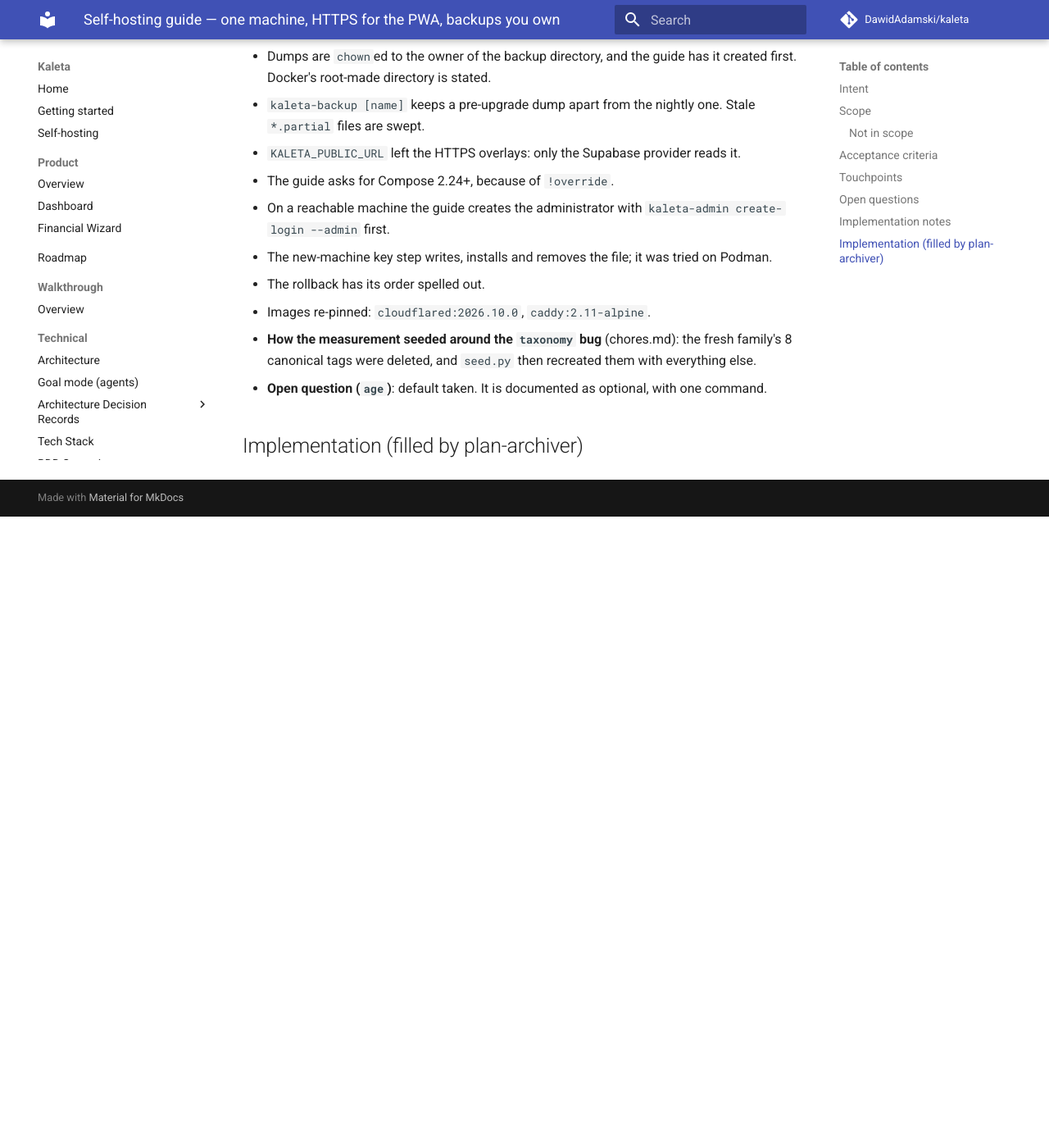
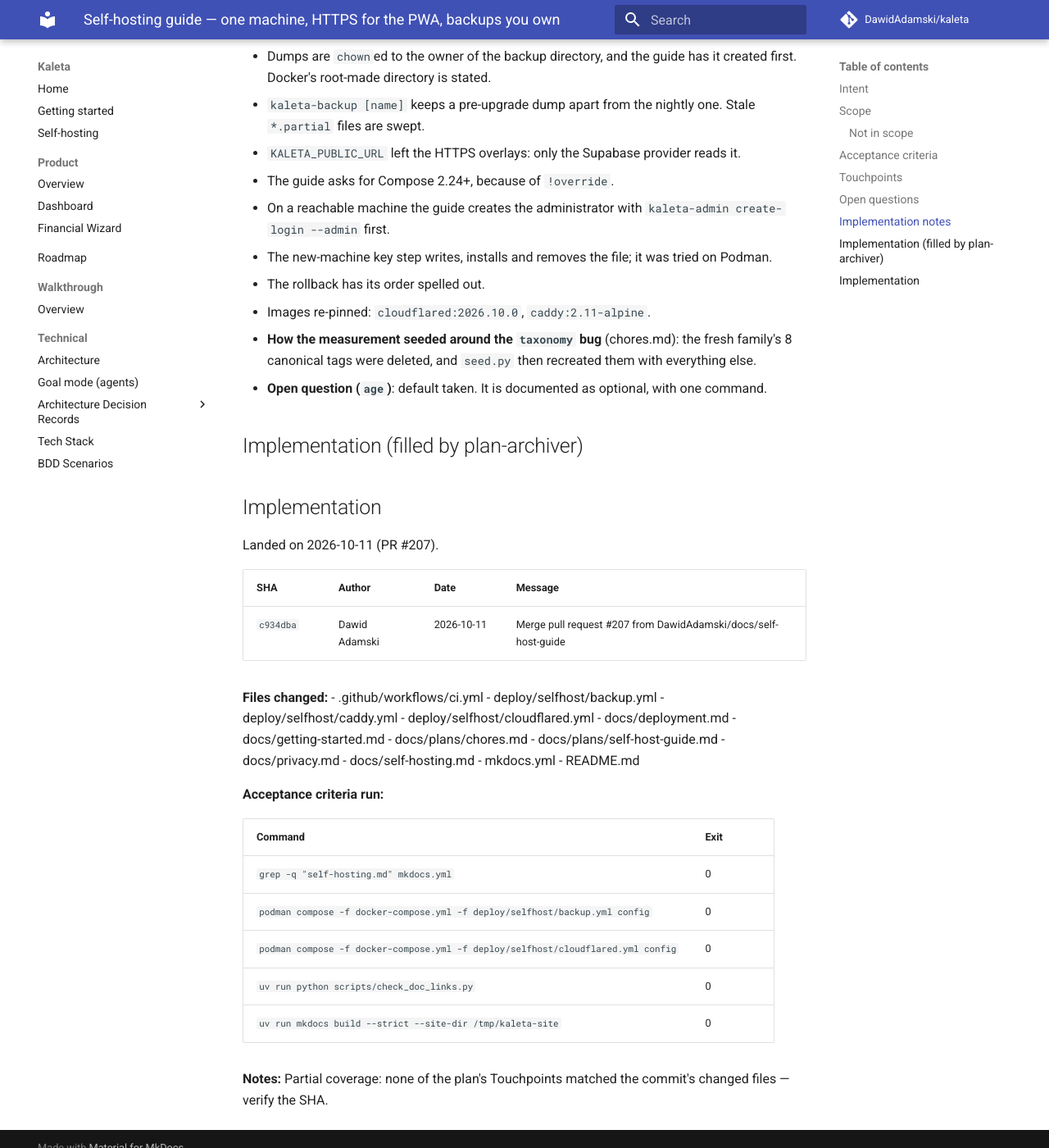
Before and after one commit to DawidAdamski/kaleta, an MkDocs documentation site: the page built from docs/plans/archive/self-host-guide.md, in a window 1280 px wide and 1400 px high, scrolled down 2904 px. Shown: the whole window at 82% size. Built offline with MkDocs 1.6.1 and Material for MkDocs 9.7.7, drawn with Linux system fonts in a browser that asks for light colours; comment, search, counter and statistics services are not loaded; before the commit the page ends 3534 px from its top, so only the background shows below that.

Commit message:
docs(plans): archive self-host-guide (#207)
Co-Authored-By: Claude Opus 5.5 <noreply@anthropic.com>

```diff
--- a/docs/plans/self-host-guide.md
+++ b/docs/plans/archive/self-host-guide.md
@@ -3,15 +3,16 @@ plan_id: self-host-guide
 title: Self-hosting guide — one machine, HTTPS for the PWA, backups you own
 area: docs / ops
 effort: small
-status: in-progress
-roadmap_ref: ../roadmap.md#2027-directions
+status: archived
+archived_at: 2026-10-11
+roadmap_ref: ../../roadmap.md#2027-directions
 ---
 
 # Self-hosting guide — one machine, HTTPS for the PWA, backups you own
 
 ## Intent
 
-After [`postgres-only`](archive/postgres-only.md) a family runs Kaleta on its own
+After [`postgres-only`](postgres-only.md) a family runs Kaleta on its own
 machine with one compose file. ADR-38 hands backups to whoever runs the
 database, so the documentation must make that easy to do right: from an
 empty homelab to an installed PWA on the phone, a nightly `pg_dump`, a
@@ -137,3 +138,37 @@ documentation site (GitHub Pages, `mkdocs.yml`).
   one command.
 
 ## Implementation (filled by plan-archiver)
+
+## Implementation
+
+Landed on 2026-10-11 (PR #207).
+
+| SHA | Author | Date | Message |
+|---|---|---|---|
+| `c934dba` | Dawid Adamski | 2026-10-11 | Merge pull request #207 from DawidAdamski/docs/self-host-guide |
+
+**Files changed:**
+- .github/workflows/ci.yml
+- deploy/selfhost/backup.yml
+- deploy/selfhost/caddy.yml
+- deploy/selfhost/cloudflared.yml
+- docs/deployment.md
+- docs/getting-started.md
+- docs/plans/chores.md
+- docs/plans/self-host-guide.md
+- docs/privacy.md
+- docs/self-hosting.md
+- mkdocs.yml
+- README.md
+
+**Acceptance criteria run:**
+
+| Command | Exit |
+|---|---|
+| `grep -q "self-hosting.md" mkdocs.yml` | 0 |
+| `podman compose -f docker-compose.yml -f deploy/selfhost/backup.yml config` | 0 |
+| `podman compose -f docker-compose.yml -f deploy/selfhost/cloudflared.yml config` | 0 |
+| `uv run python scripts/check_doc_links.py` | 0 |
+| `uv run mkdocs build --strict --site-dir /tmp/kaleta-site` | 0 |
+
+**Notes:** Partial coverage: none of the plan's Touchpoints matched the commit's changed files — verify the SHA.
```
Also changed, not shown: docs/adr/038-postgresql-only-one-tenancy-layout.md (+1 -1 lines), docs/plans/README.md (+1 -1 lines), docs/plans/archive/postgres-only.md (+1 -1 lines).
